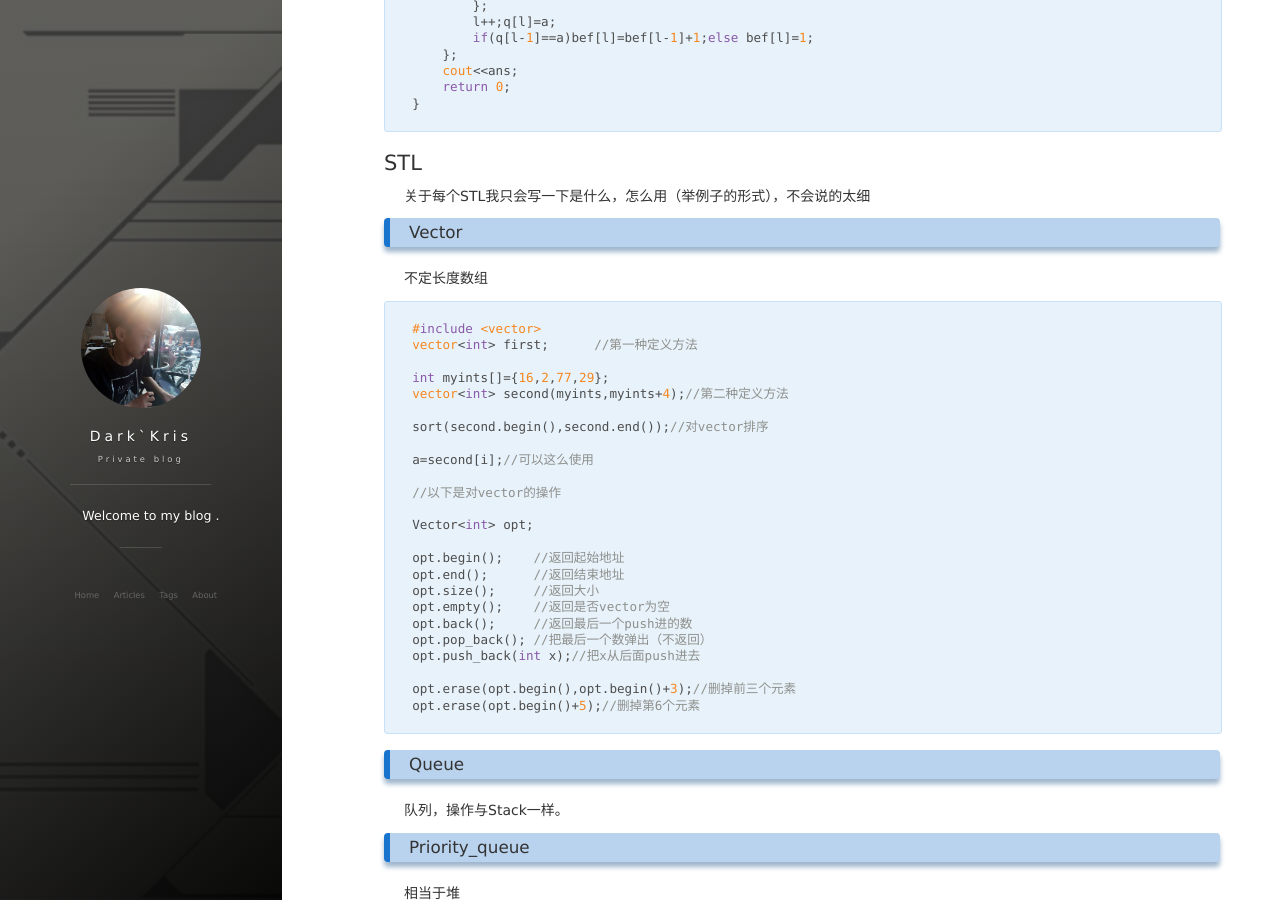
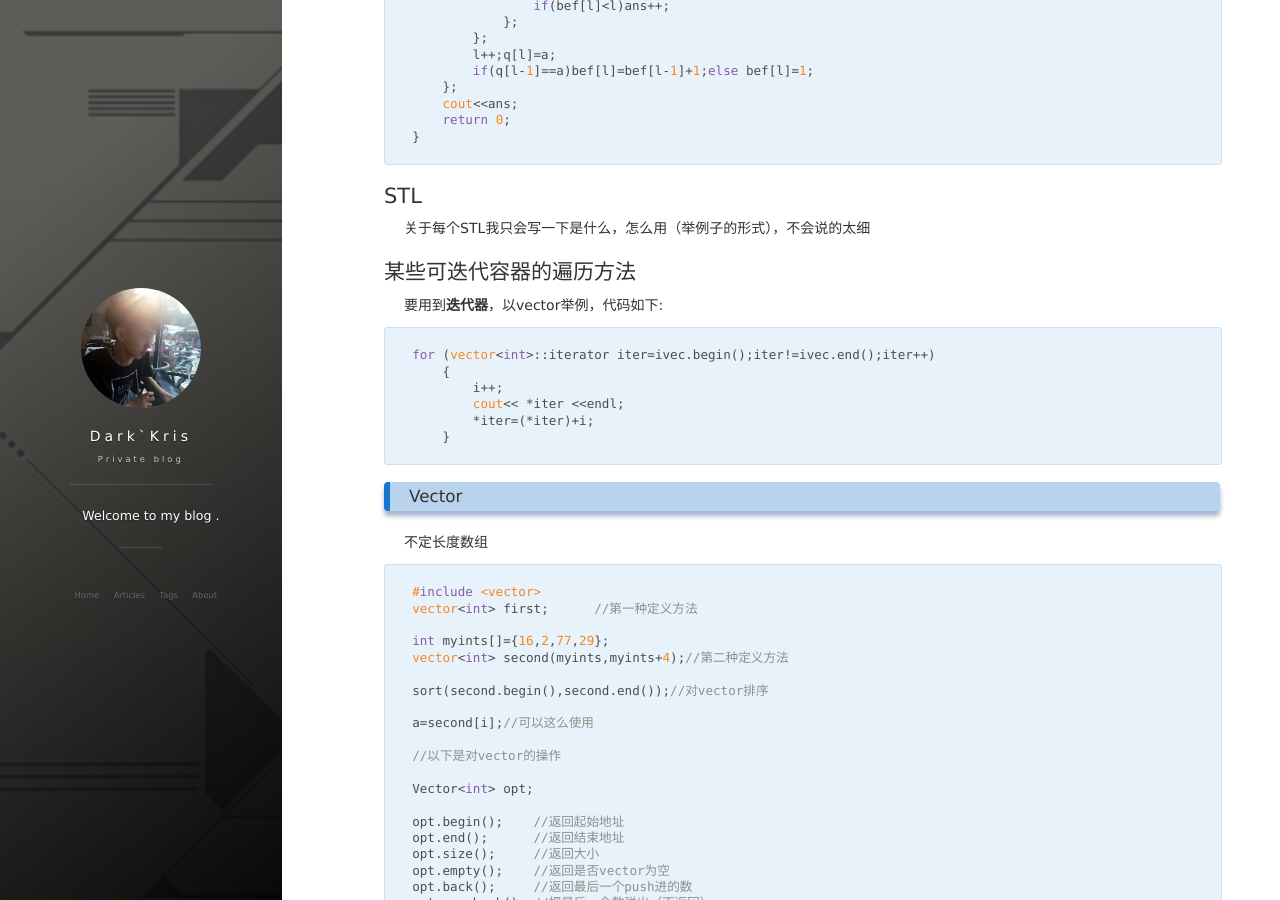
Before and after one commit to DeAntiWang/deantiwang.github.io, a Jekyll site: the page built from _posts/2016-09-28-冲刺NOIp2016算法模板(C++).md, in a window 1280 px wide and 900 px high, scrolled down 3322 px. Built offline with Jekyll 4.4.1, drawn with Linux system fonts in a browser that asks for light colours; nearby versions of some CDN libraries; comment, search, counter and statistics services are not loaded; some of the changed text lies outside the part shown.

Commit message:
fix the fault in NOIp2016(article)

````diff
--- a/_posts/2016-09-28-冲刺NOIp2016算法模板(C++).md
+++ b/_posts/2016-09-28-冲刺NOIp2016算法模板(C++).md
@@ -84,8 +84,8 @@ bool empty()
 当然有的时候你手写的数据结构需要比较大的空间，这样队列就会造成很多损失，所以相应的就有两种解决方法：一：STL；二：循环队列，只需改两个地方（代码如下）；
 
 ```c++
-head=(head+1)%n+1;//把head++改
-tail=(tail+1)%n+1;//把tail++改
+head=(head+1)%n;//把head++改(从0开始用数组)
+tail=(tail+1)%n;//把tail++改
 ```
 
 ### 树状数组
@@ -114,6 +114,8 @@ void add(int n,int x) //给a[n]加上x
 	{
 		c[n]+=x;
 		n+=lowbit(n);
+	}
+}
 ```
 
 **应用模型：**
@@ -183,6 +185,19 @@ int main()
 ## STL
 
 关于每个STL我只会写一下是什么，怎么用（举例子的形式），不会说的太细
+
+## 某些可迭代容器的遍历方法
+
+要用到**迭代器**，以vector举例，代码如下:
+
+```c++
+for (vector<int>::iterator iter=ivec.begin();iter!=ivec.end();iter++)
+    {
+        i++;
+        cout<< *iter <<endl;
+        *iter=(*iter)+i;
+    }
+```
 
 ### Vector
 
````
Also changed, not shown: other parts of _posts/2016-09-28-冲刺NOIp2016算法模板(C++).md (+1 -1 lines).
